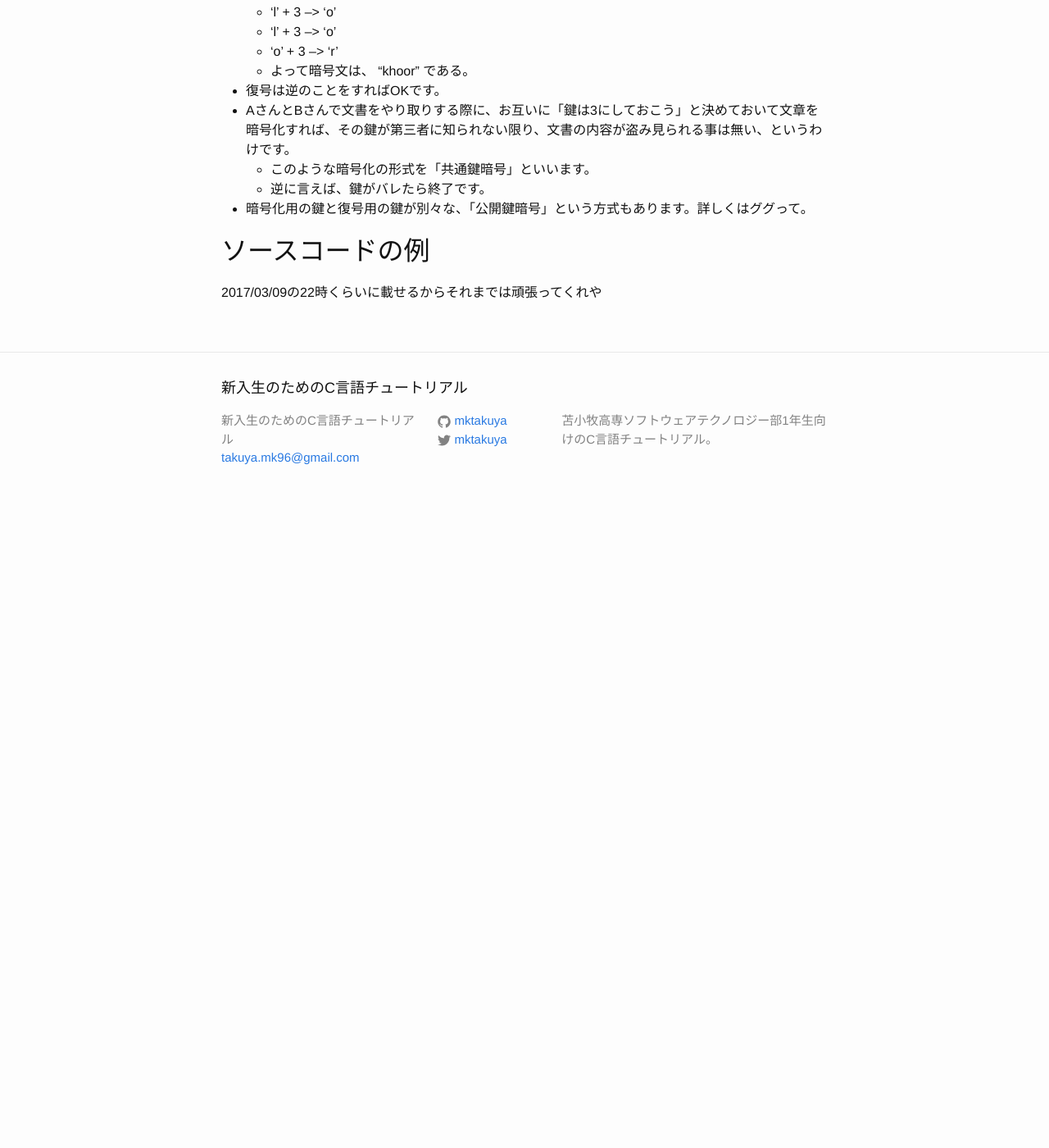
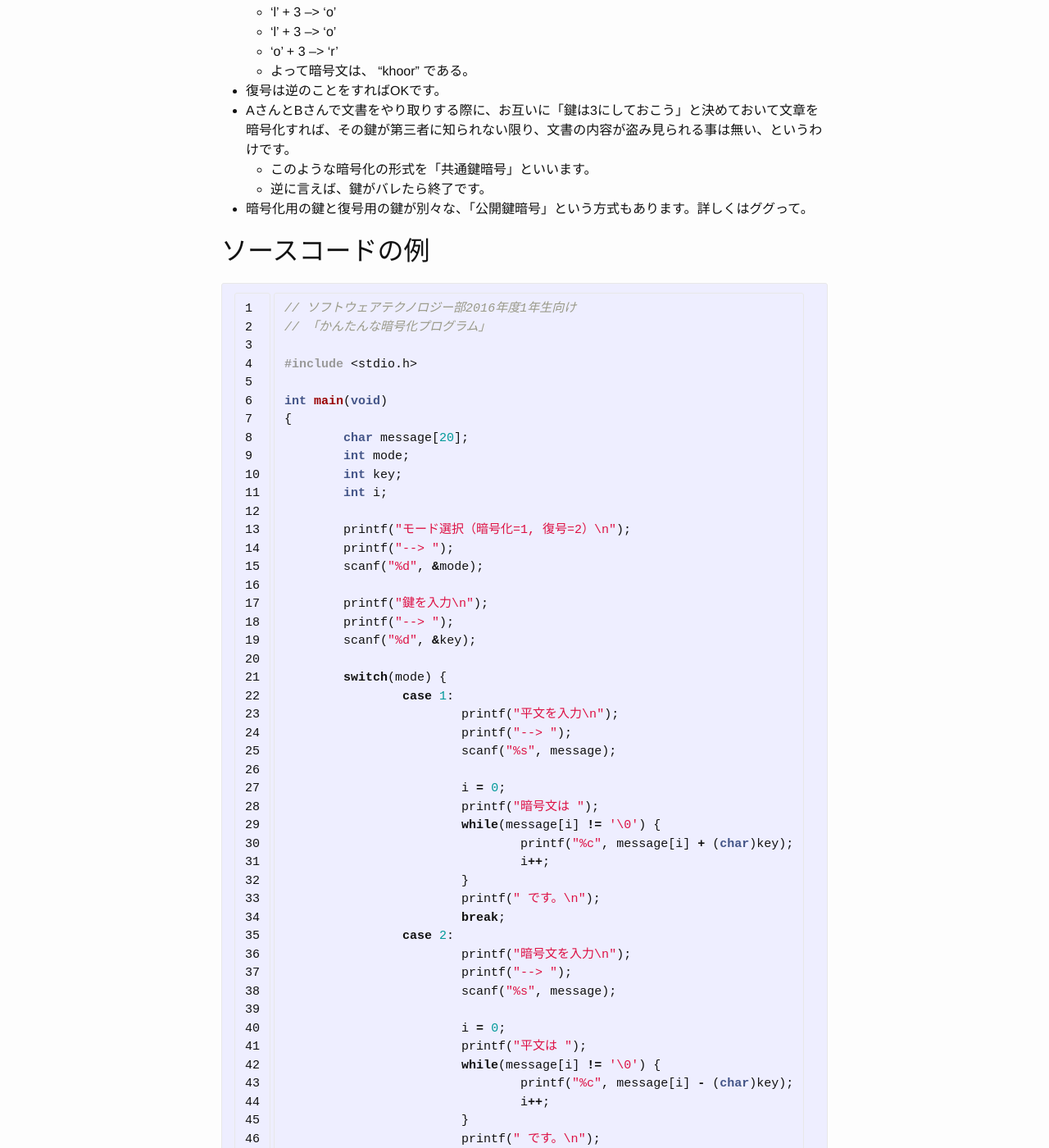
Before and after one commit to mktakuya/tnct-softech2016.github.io, a Jekyll site: the page built from _posts/2017-03-08-14-encryption01.markdown, in a window 1280 px wide and 1400 px high, scrolled down 2406 px. Shown: the whole window at 82% size. Built offline with Jekyll 4.4.1, drawn with Linux system fonts in a browser that asks for light colours; before the commit the page ends 3036 px from its top, so only the background shows below that; some of the changed text lies outside the part shown.

Commit message:
かんたんな暗号化プログラムの例を追加

```diff
--- a/_posts/2017-03-08-14-encryption01.markdown
+++ b/_posts/2017-03-08-14-encryption01.markdown
@@ -61,4 +61,58 @@ date:   2017-03-08 00:00:00 +0900
 
 ## ソースコードの例
 
-2017/03/09の22時くらいに載せるからそれまでは頑張ってくれや
+{% highlight c linenos %}
+// ソフトウェアテクノロジー部2016年度1年生向け
+// 「かんたんな暗号化プログラム」
+
+#include <stdio.h>
+
+int main(void)
+{
+        char message[20];
+        int mode;
+        int key;
+        int i;
+
+        printf("モード選択（暗号化=1, 復号=2）\n");
+        printf("--> ");
+        scanf("%d", &mode);
+
+        printf("鍵を入力\n");
+        printf("--> ");
+        scanf("%d", &key);
+
+        switch(mode) {
+                case 1:
+                        printf("平文を入力\n");
+                        printf("--> ");
+                        scanf("%s", message);
+
+                        i = 0;
+                        printf("暗号文は ");
+                        while(message[i] != '\0') {
+                                printf("%c", message[i] + (char)key);
+                                i++;
+                        }
+                        printf(" です。\n");
+                        break;
+                case 2:
+                        printf("暗号文を入力\n");
+                        printf("--> ");
+                        scanf("%s", message);
+
+                        i = 0;
+                        printf("平文は ");
+                        while(message[i] != '\0') {
+                                printf("%c", message[i] - (char)key);
+                                i++;
+                        }
+                        printf(" です。\n");
+                        break;
+                default:
+                        printf("無効なモードです。");
+                        break;
+        }
+        return 0;
+}
+{% endhighlight %}
```
